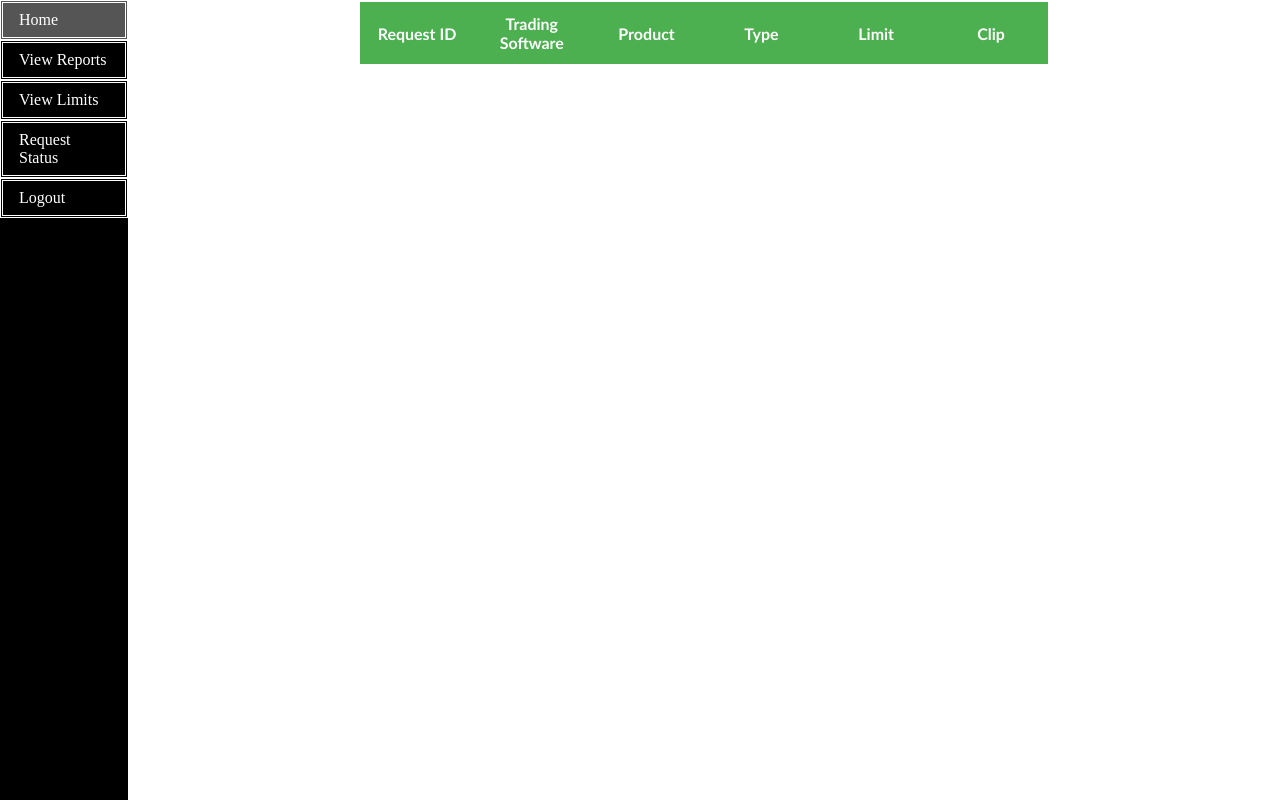
After one commit to abhitpahwa/TradingAnalytics, a Django app: page /requeststatus/ in a window 1280 px wide. The commit adds this page. Run offline with Django 3.2, Linux system fonts and the light colour scheme; tables that the repository leaves empty hold one stand-in row (values such as "Sample post"); lists and menus that the app fills with data are empty.

Commit message:
Add Request History and Mentor View

```diff
--- a/Login/admin.py
+++ b/Login/admin.py
@@ -5,3 +5,5 @@ from . import models
 # Register your models here.
 admin.site.register(models.Report)
 admin.site.register(models.Trader)
+admin.site.register(models.Request_Trader_Mapping)
+admin.site.register(models.Request)
--- a/Login/templates/Login/load_dropbox.html
+++ b/Login/templates/Login/load_dropbox.html
@@ -44,7 +44,7 @@
             });
 
 
-          $("#trading_acc2").change(function () {
+          $("#trading_acc1").change(function () {
               type_options=[];
               product_options=[];
               console.log($(this).attr('id'));
--- a/Login/templates/Login/navbar.html
+++ b/Login/templates/Login/navbar.html
@@ -8,7 +8,7 @@
           margin: 0;
         }
 
-        ul {
+        ul:not(.list) {
           list-style-type: none;
           margin: 0;
           padding: 0;
@@ -40,11 +40,14 @@
         <li><a href="/home">Home</a></li>
         <li><a href="/weeks">View Reports</a></li>
         <li><a href="/mylimits">View Limits</a></li>
-        <li><a href="#">Request Status</a></li>
-        {% if isadmin %}
+        <li><a href="/requeststatus">Request Status</a></li>
+        {% if admin %}
         <li><a href="/adminlogin">Admin</a></li>
         {% endif %}
-        <li><a href="/">Logout</a></li>
+        {% if mentor %}
+        <li><a href="/mentor">Mentor</a></li>
+        {% endif %}
+        <li><a href="/logout">Logout</a></li>
     </ul>
 </body>
 </html>
--- /dev/null
+++ b/Login/templates/Login/request_history.html
@@ -0,0 +1,66 @@
+<!DOCTYPE html>
+<html lang="en">
+<head>
+    <meta charset="UTF-8">
+    <title>Request History</title>
+    <style>
+        div{
+            box-sizing: border-box;
+            width:90%;
+            float:right;
+            padding:2px;
+        }
+        .view {
+          margin-left:20%;
+          font-family: "Trebuchet MS", Arial, Helvetica, sans-serif;
+          border-collapse: collapse;
+          width: 60%;
+          text-align: center;
+          table-layout:fixed;
+          overflow-y:auto;
+        }
+
+        .view td, #view th {
+          border: 1px solid #ddd;
+          padding: 5px;
+        }
+
+        .view tr:nth-child(even){background-color: #f2f2f2;}
+
+        .view tr:hover {background-color: #ddd;}
+
+        .view th {
+          padding-top: 12px;
+          padding-bottom: 12px;
+
+          background-color: #4CAF50;
+          color: white;
+        }
+    </style>
+    {% include 'Login/navbar.html'  %}
+</head>
+<body>
+    <div>
+        <table class="view">
+            <tr>
+                <th>Request ID</th>
+                <th>Trading Software</th>
+                <th>Product</th>
+                <th>Type</th>
+                <th>Limit</th>
+                <th>Clip</th>
+            </tr>
+            {% for req in requests %}
+                <tr>
+                    <td>{{ req.0 }}</td>
+                    <td>{{ req.1 }}</td>
+                    <td>{{ req.2 }}</td>
+                    <td>{{ req.3 }}</td>
+                    <td>{{ req.4 }}</td>
+                    <td>{{ req.5 }}</td>
+                </tr>
+            {% endfor %}
+        </table>
+    </div>
+</body>
+</html>
--- a/Login/urls.py
+++ b/Login/urls.py
@@ -11,4 +11,7 @@ urlpatterns=[
     path('adminlogin/',views.AdminView),
     path('report/',views.ReportView),
     path('mylimits/',views.MyLimits),
+    path('requeststatus/',views.RequestHistory),
+    path('mentor/',views.MentorView),
+    path('logout/',views.logout)
 ]
--- a/Login/views.py
+++ b/Login/views.py
@@ -4,11 +4,12 @@ import zipfile
 import datetime
 from django import forms
 from django.contrib.auth import logout as auth_logout
+from django.contrib.auth.models import User
 from django.http import HttpResponse
 from django.shortcuts import redirect
 from django.shortcuts import render
 from django.views import generic
-from .models import Report, Trader
+from .models import *
 
 import gspread
 from oauth2client.service_account import ServiceAccountCredentials
@@ -16,6 +17,7 @@ from django.core.mail import send_mail
 
 def logout(request):
     auth_logout(request)
+    # User.objects.get(username=request.user.get_username()).delete()
     return redirect("/")
 
 def IndexView(request):
@@ -27,12 +29,25 @@ def checkadmin(name):
         isadmin = True
     return isadmin
 
+def checkmentor(name):
+    # print(name)
+    ismentor=False
+    mentors=set(Trader.objects.values_list("mentor"))
+    mentors=[i[0] for i in mentors]
+    # print(name+"@axxela.in")
+    if name+"@axxela.in" in mentors:
+        ismentor=True
+    # print(ismentor)
+    # print(mentors)
+    return ismentor
+
 class UploadFileForm(forms.Form):
     file = forms.FileField(label="Choose File",widget=forms.ClearableFileInput(attrs={'multiple':True}))
 
 def HomeView(request):
     isadmin=checkadmin(request.user.get_username())
-    return render(request,'Login/home.html',context={'name':request.user.get_full_name(),'admin':isadmin})
+    ismentor=checkmentor(request.user.get_username())
+    return render(request,'Login/home.html',context={'name':request.user.get_full_name(),'admin':isadmin,'mentor':ismentor})
 
 class Weeks(generic.ListView):
     template_name = 'Login/weeks.html'
@@ -53,7 +68,7 @@ class Weeks(generic.ListView):
 
 def ReportView(request):
     # email=request.user.get_username()+"@axxela.in"
-    email="manoj.korrapati@axxela.in"
+    email="prince@axxela.in"
     trader_acc=Trader.objects.get(email=email)
     account=getattr(trader_acc,"account")
     week=request.GET.get('week','WEEK25')
@@ -84,7 +99,7 @@ def AdminView(request):
                 Trader.objects.all().delete()
                 request.FILES['file'].save_to_database(
                     model=Trader,
-                    mapdict=['account','email']
+                    mapdict=['account','email','mentor']
                 )
                 return HttpResponse("done")
 
@@ -100,6 +115,7 @@ def GetWorksheet():
 
 def GetContext(request):
     isadmin = checkadmin(request.user.get_username())
+    ismentor = checkmentor(request.user.get_username())
     # email=request.user.get_username()+"@axxela.in"
     # trader_acc = Trader.objects.get(email=email)
     # account = getattr(trader_acc, "account")
@@ -128,6 +144,8 @@ def GetContext(request):
                 temp[k] = v
             elif k == account:
                 temp[k] = v
+            elif k=="Account":
+                temp[k]=v
         if "Stellar" in dictionary.values():
             stellar_options.append(options_temp)
         elif "TT" in dictionary.values():
@@ -140,6 +158,7 @@ def GetContext(request):
     context_pass = {}
     context_pass["ct"] = ct
     context_pass["admin"] = isadmin
+    context_pass["mentor"] = ismentor
     context_pass["trading_accounts"] = trading_accounts
     context_pass['stellar'] = stellar_options
     context_pass['tt'] = tt_options
@@ -164,13 +183,43 @@ def MyLimits(request):
                                                                                  or name.startswith("clip")) \
                                                                                  and request.POST[name]!='']
             msg=""
+
+            email = "prince@axxela.in"
+            trader = Trader.objects.get(email=email)
+
+            last_id = len(Request_Trader_Mapping.objects.all())
+
+            request_ids=[]
             for inp in inputs:
                 temp=inp[0].split()
                 if temp[0]=="limit":
-                    msg+="Product: "+temp[1]+"\nType: "+temp[2]+"\nRequested limit: "+inp[1]+"\n\n"
+                    last_id += 1
+                    new_id = "UpdateRequest-" + str(last_id)
+                    curr_request=Request_Trader_Mapping(request_id=new_id, \
+                                                        account=getattr(trader, 'account'), \
+                                                        email=getattr(trader, 'email'))
+                    curr_request.save()
+                    request_ids.append(new_id)
+                    msg+="Trading Software: "+temp[1]+"\nProduct: "+temp[2]+"\nType: "+temp[3]+"\nRequested limit: "+inp[1]+"\n\n"
+                    curr_request_details=Request(request_id=Request_Trader_Mapping.objects.get(request_id=new_id),\
+                                                 trading_software=temp[1],\
+                                                 product=temp[2],product_type=temp[3],\
+                                                 requested_limit=inp[1])
+                    curr_request_details.save()
                 elif temp[0]=="clip":
-                    msg += "Product: " + temp[1] + "\nType: " + temp[2] + "\nRequested clip: " + inp[1] + "\n\n"
-
+                    last_id += 1
+                    new_id = "UpdateRequest-" + str(last_id)
+                    curr_request = Request_Trader_Mapping(request_id=new_id,\
+                                                          account=getattr(trader, 'account'),\
+                                                          email=getattr(trader, 'email'))
+                    curr_request.save()
+                    request_ids.append(new_id)
+                    msg +="Trading Software: "+temp[1]+"\nProduct: " + temp[2] + "\nType: " + temp[3] + "\nRequested clip: " + inp[1] + "\n\n"
+                    curr_request_details = Request(request_id=Request_Trader_Mapping.objects.get(request_id=new_id), \
+                                                   trading_software=temp[1], \
+                                                   product=temp[2], product_type=temp[3], \
+                                                   requested_clip=inp[1])
+                    curr_request_details.save()
 
             if msg=="":
                 context_pass["error"]=True
@@ -182,9 +231,13 @@ def MyLimits(request):
                 request.user.get_full_name()+"\n\n"+ \
                  "TimeStamp: " + str(datetime.datetime.now().strftime("%Y-%m-%d, %H:%M")) + "\n"
 
+
             context_pass["request_sent"]=True
+            # send_mail(subject,body,"risk@axxela.in",["abhit.pahwa@axxela.in"],fail_silently=False)
 
-            # send_mail(subject,body,"risk@axxela.in",["abhit.pahwa@axxela.in"],fail_silently=False)
+
+
+
             return render(request,'Login/limits.html',context=context_pass)
         elif 'submit2' in request.POST.keys():
             keys=request.POST.keys()
@@ -202,16 +255,86 @@ def MyLimits(request):
                 return render(request, 'Login/limits.html', context=context_pass)
 
             body = "Hi, can you please process the following request to add products!\n\n"
+            body+="Account: "+account+"\n"
+
+            email = "prince@axxela.in"
+            trader = Trader.objects.get(email=email)
+
+            last_id = len(Request_Trader_Mapping.objects.all())
+
             for i in range(len(trading_accs)):
-                prd="Account: " + trading_accs[i] + "\n" + \
+                last_id += 1
+                new_id = "AddRequest-" + str(last_id)
+                curr_request = Request_Trader_Mapping(request_id=new_id, \
+                                                      account=getattr(trader, 'account'), \
+                                                      email=getattr(trader, 'email'))
+                curr_request.save()
+                prd="Trading Software: " + trading_accs[i] + "\n" + \
                     "Product: " + products[i] + "\n" + \
                     "Type: " + product_types[i] + "\n" + \
                     "Limit: " + limits[i] + "\n" + \
                    "Clip: " + clips[i] + "\n\n"
                 body+=prd
+                curr_limit=limits[i] if limits[i]!='' else 0
+                curr_clip=clips[i] if clips[i]!='' else 0
+                curr_request_details = Request(request_id=Request_Trader_Mapping.objects.get(request_id=new_id), \
+                                               trading_software=trading_accs[i], \
+                                               product=products[i], product_type=product_types[i], \
+                                               requested_limit=curr_limit,requested_clip=curr_clip)
+                curr_request_details.save()
             body+="Thanks and Regards" + "\n" + request.user.get_full_name() + "\n\n" + \
                    "TimeStamp: " + str(datetime.datetime.now().strftime("%Y-%m-%d, %H:%M")) + "\n"
             context_pass["request_sent"] = True
-            print(body)
             # # send_mail(subject,body,"risk@axxela.in",["abhit.pahwa@axxela.in"],fail_silently=False)
             return render(request, 'Login/limits.html', context=context_pass)
+
+def RequestHistory(request):
+    user_requests=Request_Trader_Mapping.objects.filter(email="prince@axxela.in")
+    user_requests_details=[]
+    for i in user_requests:
+        req_id=i.request_id
+        temp=[]
+        temp.append(req_id)
+        temp_obj=Request.objects.get(request_id=req_id)
+        temp.append(getattr(temp_obj,'trading_software'))
+        temp.append(getattr(temp_obj, 'product'))
+        temp.append(getattr(temp_obj, 'product_type'))
+        temp_limit=getattr(temp_obj, 'requested_limit')
+        temp_clip=getattr(temp_obj, 'requested_clip')
+        if temp_limit!=None:
+            temp.append(temp_limit)
+        else:
+            temp.append('')
+        if temp_clip!=None:
+            temp.append(temp_clip)
+        else:
+            temp.append('')
+        user_requests_details.append(temp)
+    isadmin = checkadmin(request.user.get_username())
+    ismentor = checkmentor(request.user.get_username())
+    return render(request,'Login/request_history.html',context={"admin":isadmin,"mentor":ismentor,"requests":user_requests_details})
+
+def MentorView(request):
+    all_requests=Request_Trader_Mapping.objects.all()
+    accounts=set([getattr(i,"email") for i in all_requests])
+    traders=[Trader.objects.get(email=i) for i in list(accounts)]
+    mentors=[getattr(i,"mentor") for i in traders]
+    my_traders=[traders[i] for i in range(len(mentors)) if mentors[i]==request.user.email]
+    my_traders_requests={}
+    my_traders_detailed_requests={}
+    for trader in my_traders:
+        trader_email=getattr(trader, "email")
+        trader_requests=Request_Trader_Mapping.objects.filter(email=trader_email)
+        temp=[getattr(i,"request_id") for i in trader_requests]
+        temp_requests=[Request.objects.get(request_id=i) for i in temp]
+        temp_detail=[[getattr(i,"request_id"),getattr(i,"trading_software"),getattr(i,"product"),\
+                      getattr(i,"product_type"),getattr(i,"requested_limit"),getattr(i,"requested_clip")] \
+                     for i in temp_requests]
+        for i in temp_detail:
+            i[0]=getattr(i[0],'request_id')
+        my_traders_requests[trader_email]=temp
+        my_traders_detailed_requests[trader_email]=temp_detail
+    # print(my_traders_detailed_requests)
+    isadmin = checkadmin(request.user.get_username())
+    ismentor = checkmentor(request.user.get_username())
+    return render(request,'Login/mentor_view.html',context={"admin":isadmin,"mentor":ismentor,"requests":my_traders_requests,'details':my_traders_detailed_requests})
--- a/TradingAnalytics/settings.py
+++ b/TradingAnalytics/settings.py
@@ -25,7 +25,7 @@ SECRET_KEY = '$vk@7fumwdh+knqrr((!5)8ftjsss^1impw_8bi+rxt#6xvg!g'
 # SECURITY WARNING: don't run with debug turned on in production!
 DEBUG = True
 
-ALLOWED_HOSTS = []
+ALLOWED_HOSTS = ['192.168.43.199','127.0.0.1']
 
 
 # Application definition
@@ -136,6 +136,8 @@ LOGIN_URL = '/auth/login/google_auth2/'
 LOGIN_REDIRECT_URL='/home'
 LOGOUT_REDIRECT_URL='/'
 
+
+
 FILE_UPLOAD_HANDLERS=("django_excel.ExcelMemoryFileUploadHandler","django_excel.TemporaryExcelFileUploadHandler")
 
 EMAIL_HOST="smtp.gmail.com"
```
Also changed, not shown: Login/models.py (+19 -0 lines), Login/templates/Login/limits.html (+5 -3 lines), Login/templates/Login/mentor_view.html (added, +99 -0 lines), Login/migrations/0001_initial.py, Login/migrations/0002_trader_mentor.py (added).
